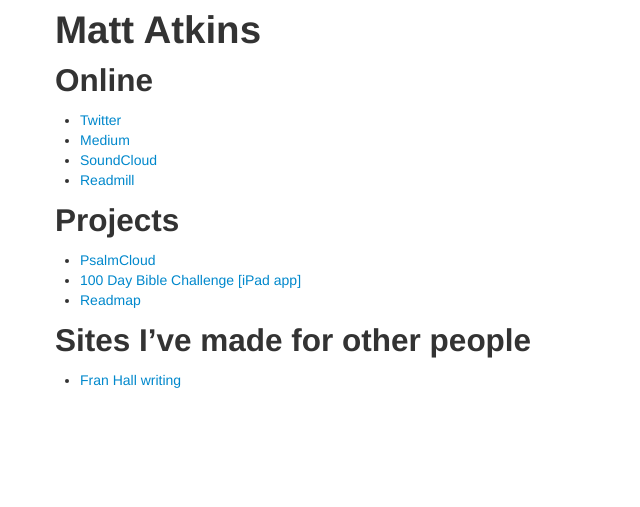
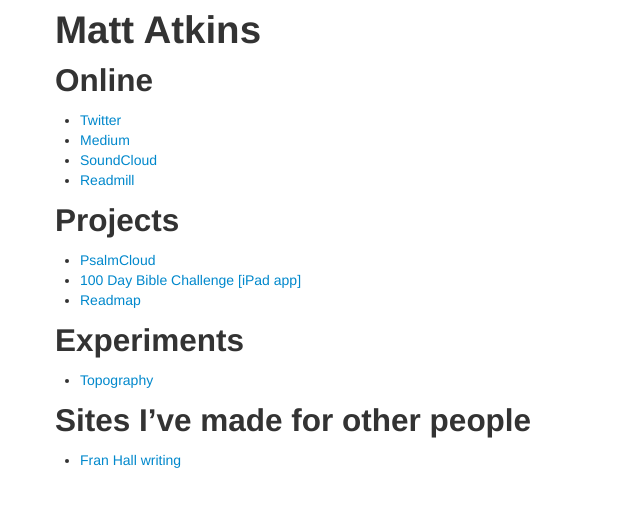
Before and after one commit to matkins/matkins.co.uk, a Jekyll site: the page built from index.md, in a window 1280 px wide. Shown: the top 507 px of the page, without its empty margins (0-640 px from the left). Built offline with Jekyll 4.4.1, drawn with Linux system fonts in a browser that asks for light colours.

Commit message:
Add topography

```diff
--- a/index.md
+++ b/index.md
@@ -19,6 +19,8 @@ title: Matt Atkins
 * [100 Day Bible Challenge \[iPad app\]](http://100daybiblechallenge.com/app/)
 * [Readmap](http://readmap.herokuapp.com/)
 
+## Experiments
+* [Topography](https://dl.dropboxusercontent.com/u/1641228/maps/map.html)
 
 ## Sites I've made for other people
 
```
